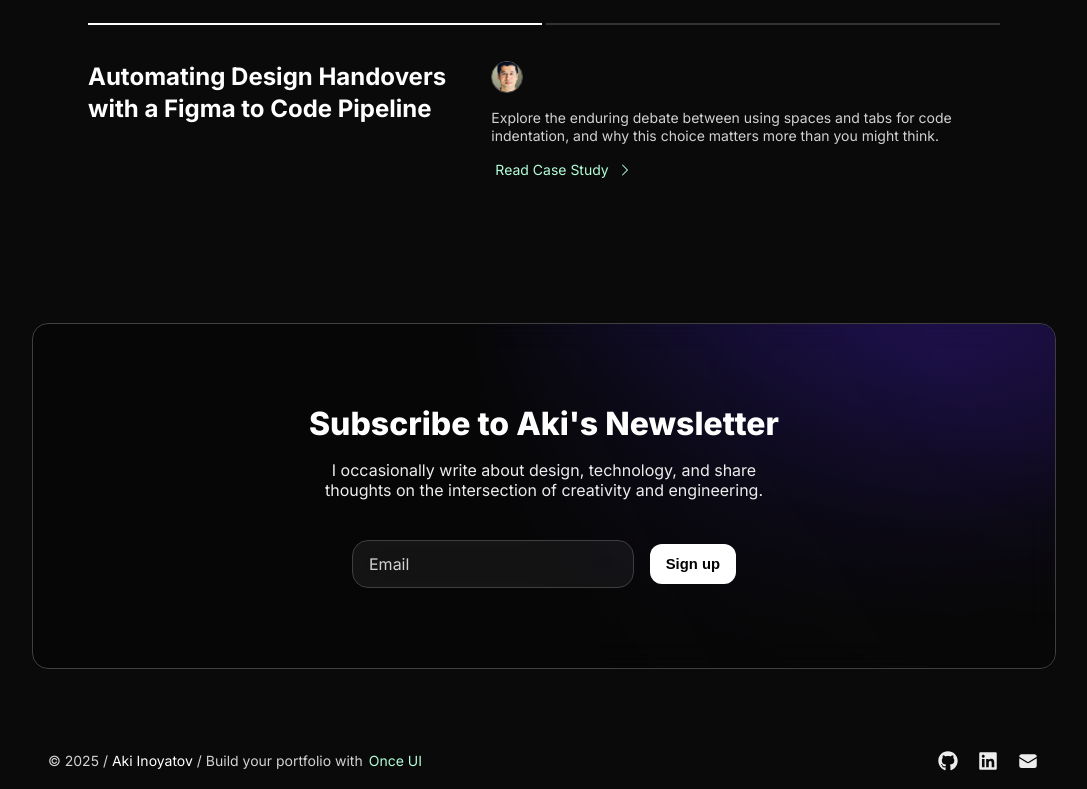
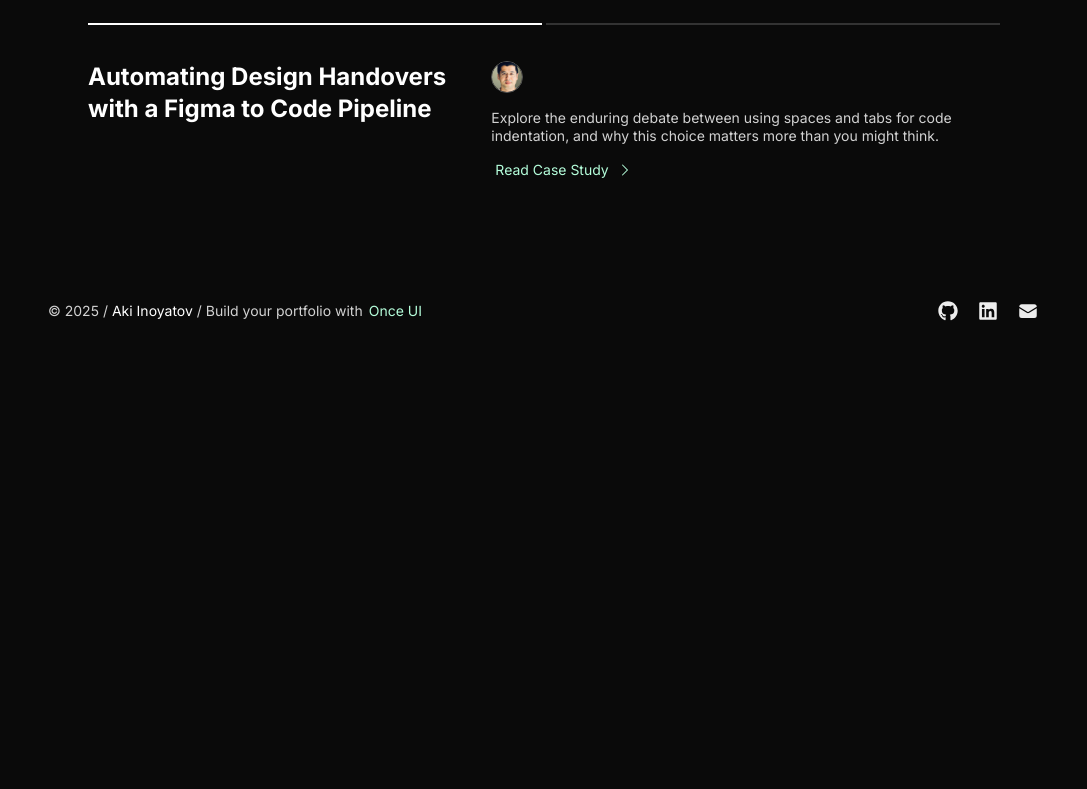
Before and after one commit to ainoyatov/magic-portfolio-for-next-js, a Next.js app: page /en in a window 1280 px wide. Shown: the part 2649-3438 px from the top of the page, without its empty margins (96-1183 px from the left). After the commit the page ends 2988 px from the top, so only its background shows below. Built offline with nearby package versions, Linux system fonts and the light colour scheme.

Commit message:
removed newsletter

```diff
--- a/src/app/[locale]/page.tsx
+++ b/src/app/[locale]/page.tsx
@@ -146,9 +146,9 @@
 				</Flex>
 			)} */}
 			<Projects range={[2]} locale={locale}/>
-			{ newsletter.display &&
+			{/* { newsletter.display &&
 				<Mailchimp newsletter={newsletter} />
-			}
+			} */}
 		</Flex>
 	);
 }
```
